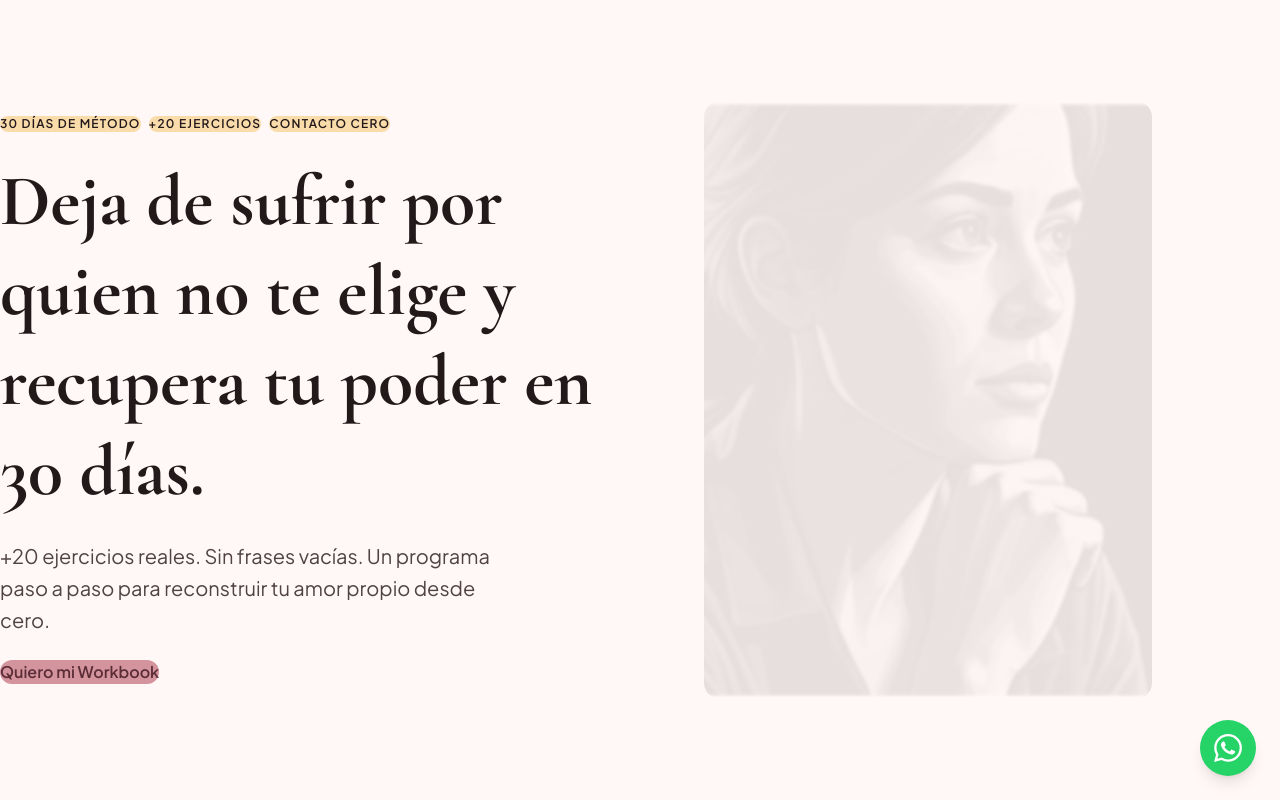
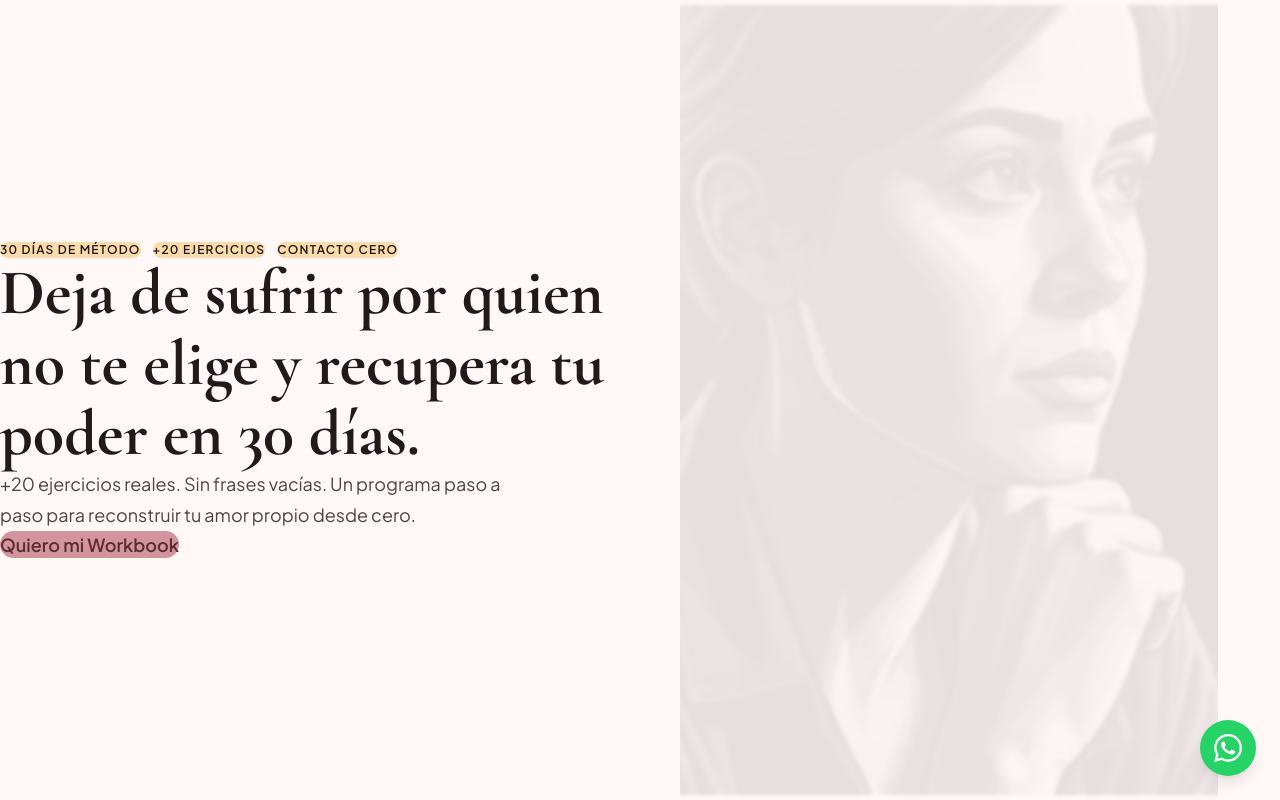
Before and after one commit to zeusasistent/rescate-emocional, a Next.js app: page / in a window 1280 px wide. Shown: the top 800 px of the page. Built offline with nearby package versions, Linux system fonts and the light colour scheme.

Commit message:
fix: redesign hero to match Figma layout - full height image column

```diff
--- a/components/Hero.tsx
+++ b/components/Hero.tsx
@@ -7,90 +7,63 @@ const badges = ["30 DÍAS DE MÉTODO", "+20 EJERCICIOS", "CONTACTO CERO"];
 
 export default function Hero() {
   return (
-    <section
-      className="w-full min-h-screen flex items-center"
-      style={{ backgroundColor: "#FFF8F7" }}
-    >
-      <div className="w-full max-w-6xl mx-auto px-6 py-16 flex flex-col md:flex-row items-center gap-10 md:gap-16">
-        {/* Mobile: image on top */}
+    <section className="w-full min-h-screen flex flex-col md:flex-row" style={{ backgroundColor: "#FFF8F7" }}>
+
+      {/* MOBILE: imagen arriba */}
+      <div className="block md:hidden w-full h-72 relative">
+        <Image src="/images/hero.png" alt="Mujer en contemplación" fill className="object-cover object-top" priority />
+      </div>
+
+      {/* COLUMNA TEXTO */}
       <motion.div
-          className="block md:hidden w-full max-w-sm mx-auto"
-          initial={{ opacity: 0, y: 20 }}
-          animate={{ opacity: 1, y: 0 }}
-          transition={{ duration: 0.5, ease: "easeOut" }}
-        >
-          <div className="relative w-full aspect-[3/4] rounded-2xl overflow-hidden">
-            <Image
-              src="/images/hero.png"
-              alt="Mujer en contemplación"
-              fill
-              className="object-cover"
-              priority
-            />
-          </div>
-        </motion.div>
-
-        {/* Text content */}
-        <motion.div
-          className="flex-1 flex flex-col gap-6 text-center md:text-left"
+        className="flex-1 flex flex-col justify-center px-8 md:px-16 py-16 md:py-24"
+        style={{ maxWidth: "680px" }}
         initial={{ opacity: 0, y: 30 }}
         animate={{ opacity: 1, y: 0 }}
-          transition={{ duration: 0.6, ease: "easeOut", delay: 0.1 }}
+        transition={{ duration: 0.6, ease: "easeOut" }}
       >
         {/* Badges */}
-          <div className="flex flex-wrap gap-2 justify-center md:justify-start">
+        <div className="flex flex-wrap gap-3 mb-8">
           {badges.map((badge) => (
             <span
               key={badge}
-                className="px-4 py-1 rounded-full text-xs font-semibold tracking-widest uppercase"
-                style={{
-                  backgroundColor: "#FADCAB",
-                  color: "#23191B",
-                  fontFamily: "var(--font-jakarta)",
-                }}
+              className="px-5 py-2 rounded-full text-xs font-semibold tracking-widest uppercase"
+              style={{ backgroundColor: "#FADCAB", color: "#23191B", fontFamily: "var(--font-jakarta)" }}
             >
               {badge}
             </span>
           ))}
         </div>
 
-          {/* Heading */}
+        {/* Titular */}
         <h1
-            className="leading-tight"
+          className="mb-6 leading-[1.1]"
           style={{
             fontFamily: "var(--font-cormorant)",
             fontWeight: 700,
-              fontSize: "clamp(40px, 6vw, 72px)",
+            fontSize: "clamp(42px, 5vw, 72px)",
             color: "#23191B",
           }}
         >
           Deja de sufrir por quien no te elige y recupera tu poder en 30 días.
         </h1>
 
-          {/* Subtitle */}
-          <p
-            className="max-w-lg mx-auto md:mx-0"
-            style={{
-              fontFamily: "var(--font-jakarta)",
-              fontSize: "20px",
-              color: "#514345",
-              lineHeight: "1.6",
-            }}
-          >
-            +20 ejercicios reales. Sin frases vacías. Un programa paso a paso
-            para reconstruir tu amor propio desde cero.
+        {/* Subtítulo */}
+        <p className="mb-10" style={{ fontFamily: "var(--font-jakarta)", fontSize: "18px", color: "#514345", lineHeight: "1.7", maxWidth: "520px" }}>
+          +20 ejercicios reales. Sin frases vacías. Un programa paso a paso para reconstruir tu amor propio desde cero.
         </p>
 
         {/* CTA */}
         <div>
           <motion.a
             href="#comprar"
-              className="inline-block px-10 py-4 font-semibold text-base"
+            className="inline-block px-12 py-4 font-semibold text-base"
             style={{
               backgroundColor: "#D4949E",
               color: "#5B2D36",
               borderRadius: "50px",
               fontFamily: "var(--font-jakarta)",
+              fontSize: "18px",
               textDecoration: "none",
             }}
             whileHover={{ scale: 1.02 }}
@@ -101,24 +74,23 @@ export default function Hero() {
         </div>
       </motion.div>
 
-        {/* Desktop: image on right */}
+      {/* DESKTOP: imagen derecha, full height, sin border-radius */}
       <motion.div
-          className="hidden md:block flex-1 max-w-md"
-          initial={{ opacity: 0, y: 20 }}
-          animate={{ opacity: 1, y: 0 }}
-          transition={{ duration: 0.5, ease: "easeOut", delay: 0.2 }}
+        className="hidden md:block relative"
+        style={{ width: "42%", minHeight: "100vh" }}
+        initial={{ opacity: 0 }}
+        animate={{ opacity: 1 }}
+        transition={{ duration: 0.8, ease: "easeOut" }}
       >
-          <div className="relative w-full aspect-[3/4] rounded-2xl overflow-hidden">
         <Image
           src="/images/hero.png"
           alt="Mujer en contemplación"
           fill
-              className="object-cover"
+          className="object-cover object-center"
           priority
         />
-          </div>
       </motion.div>
-      </div>
+
     </section>
   );
 }
```
Lines whose indentation alone changed are shown as unchanged.
